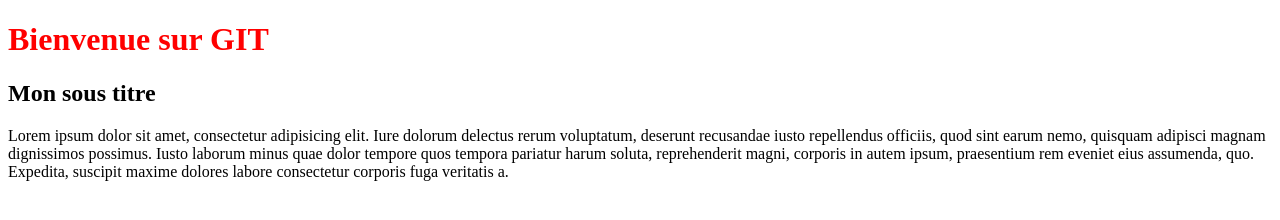
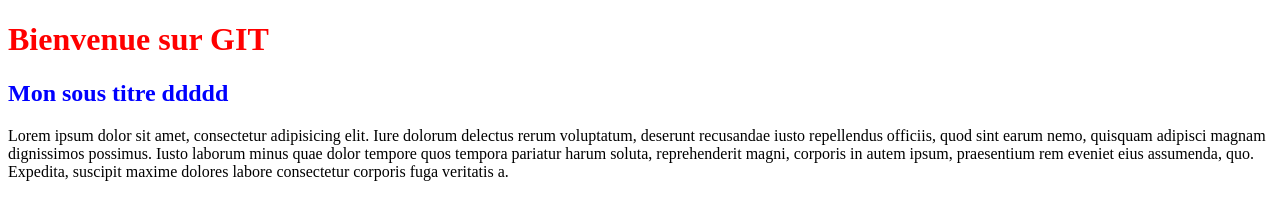
Before and after one commit to weby82/tp1, a plain HTML site: page index.html in a window 1280 px wide. Drawn offline with Linux system fonts and the light colour scheme.

Commit message:
rajout du style h2

```diff
--- a/index.html
+++ b/index.html
@@ -7,7 +7,7 @@
 </head>
 <body>
 	<h1>Bienvenue sur GIT</h1>
-	<h2>Mon sous titre</h2>
+	<h2>Mon sous titre ddddd</h2>
 
 	<p>Lorem ipsum dolor sit amet, consectetur adipisicing elit. Iure dolorum delectus rerum voluptatum, deserunt recusandae iusto repellendus officiis, quod sint earum nemo, quisquam adipisci magnam dignissimos possimus. Iusto laborum minus quae dolor tempore quos tempora pariatur harum soluta, reprehenderit magni, corporis in autem ipsum, praesentium rem eveniet eius assumenda, quo. Expedita, suscipit maxime dolores labore consectetur corporis fuga veritatis a.</p>
 </body>
--- a/style.css
+++ b/style.css
@@ -1,3 +1,6 @@
 h1{
 	color: red;
 }
+h2{
+	color: blue;
+}
```
